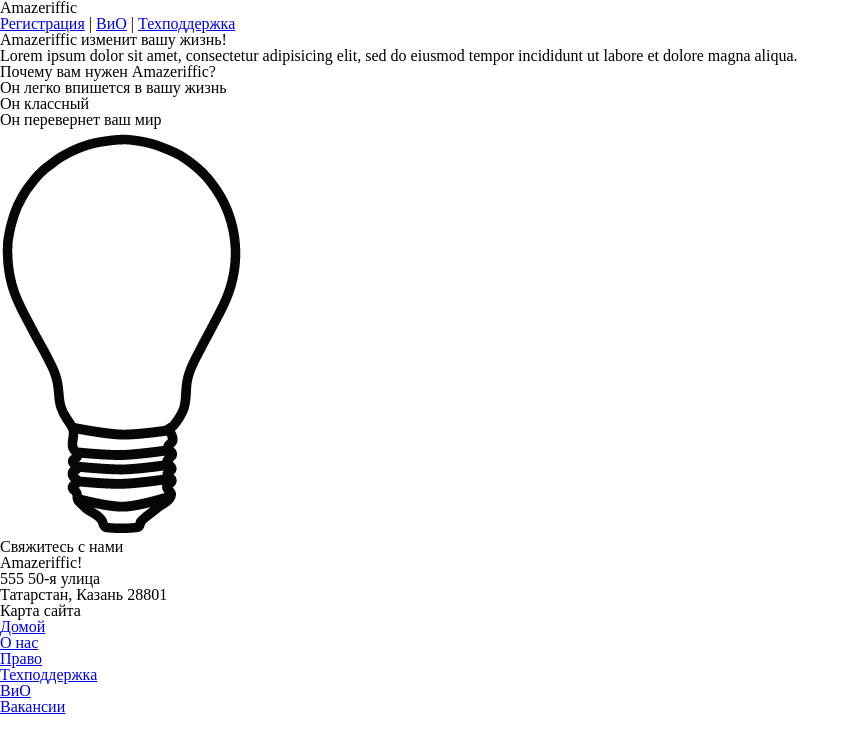
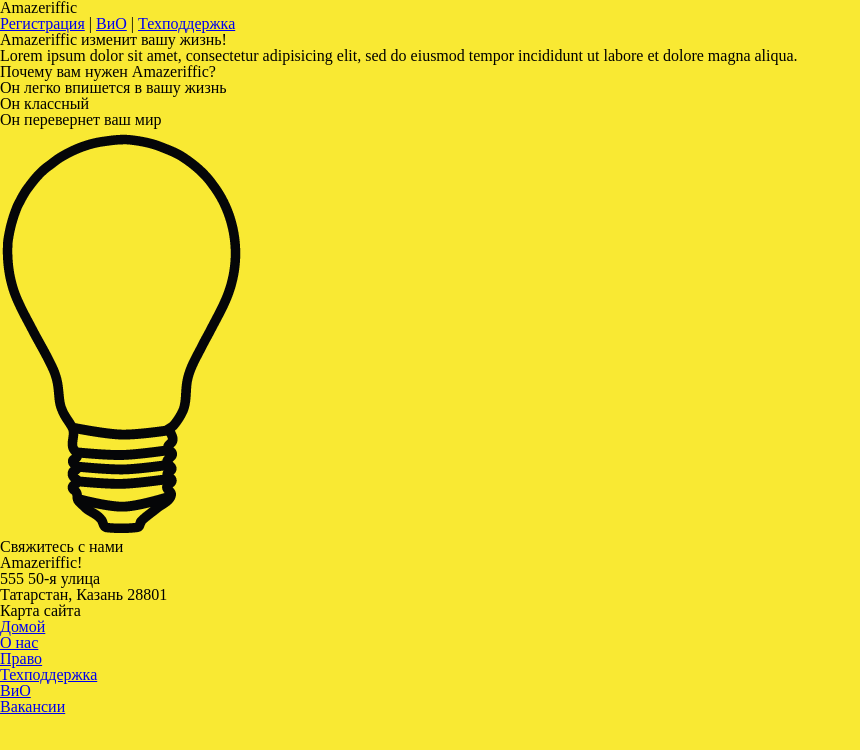
Before and after one commit to alexandertopskiy/-_--2, a plain HTML site: page index.html in a window 1280 px wide. Shown: the whole page, without its empty margins (0-860 px from the left). Drawn offline with Linux system fonts and the light colour scheme.

Commit message:
Установили фоновый цвет - желтый

```diff
--- a/style.css
+++ b/style.css
@@ -1,3 +1,6 @@
+body {
+background: #f9e933;
+}
 header, main, footer {
 	min width: 855px;
 }
```
